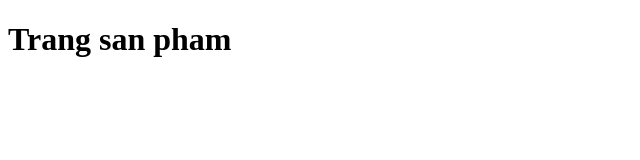
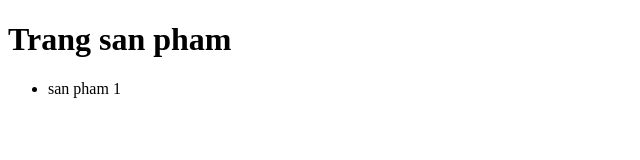
Before and after one commit to annguyen2k3/project-shop-products, a plain HTML site: page products.html in a window 1280 px wide. Shown: the full height of the page, 0-640 px from the left. Drawn offline with Linux system fonts and the light colour scheme.

Commit message:
update page products

```diff
--- a/products.html
+++ b/products.html
@@ -8,5 +8,8 @@
 
 <body>
     <h1>Trang san pham</h1>
+    <ul>
+        <li>san pham 1</li>
+    </ul>
 </body>
 </html>
```
